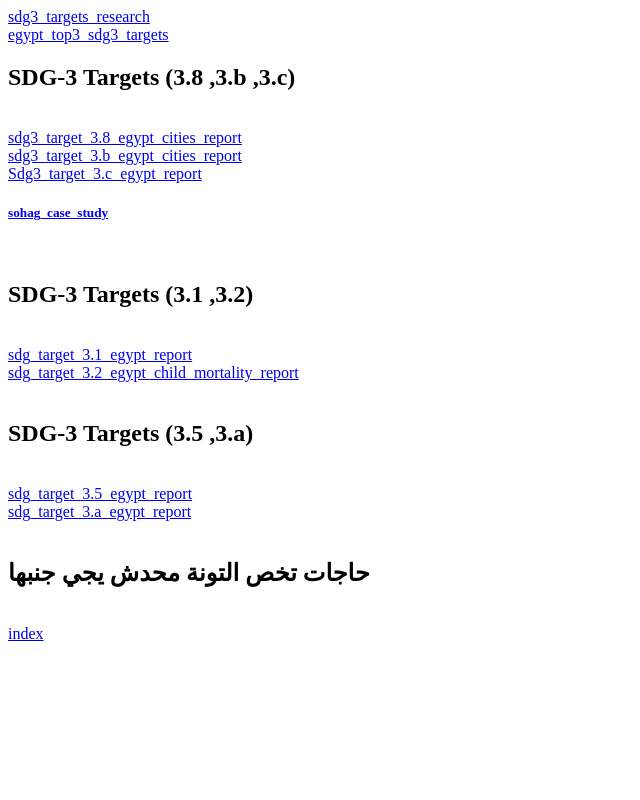
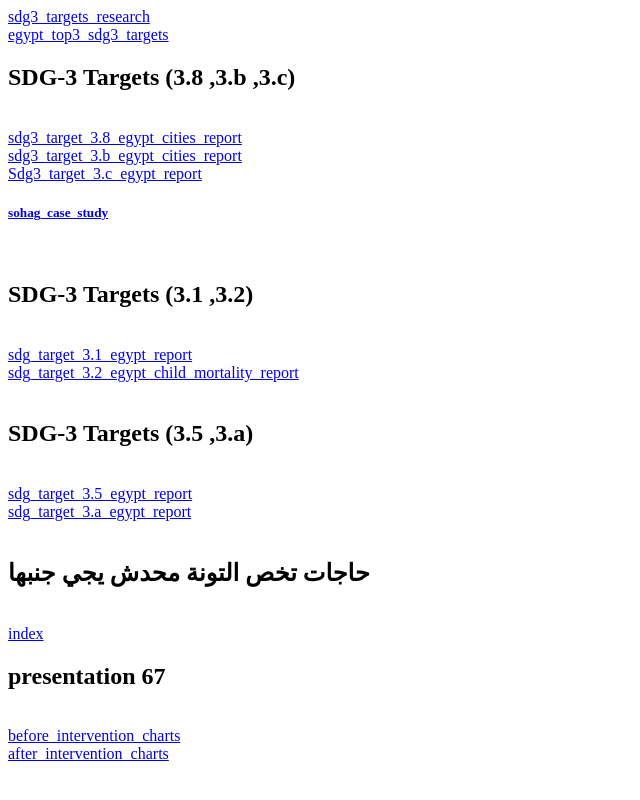
Before and after one commit to yadragon2007/SDG-3, a plain HTML site: page index.html in a window 1280 px wide. Shown: the whole page, without its empty margins (0-640 px from the left). Drawn offline with Linux system fonts and the light colour scheme.

Commit message:
Add presentation section with links to charts

```diff
--- a/index.html
+++ b/index.html
@@ -65,3 +65,16 @@ sdg_target_3.a_egypt_report
 <a href="./mediguard.html">
   index
 </a>
+<!-------------------------------------------->
+<br />
+<h2>
+  presentation 67
+</h2>
+<br />
+<a href="./before_intervention_charts.html">
+  before_intervention_charts
+</a>
+<br />
+<a href="./after_intervention_charts.html">
+  after_intervention_charts
+</a>
```
